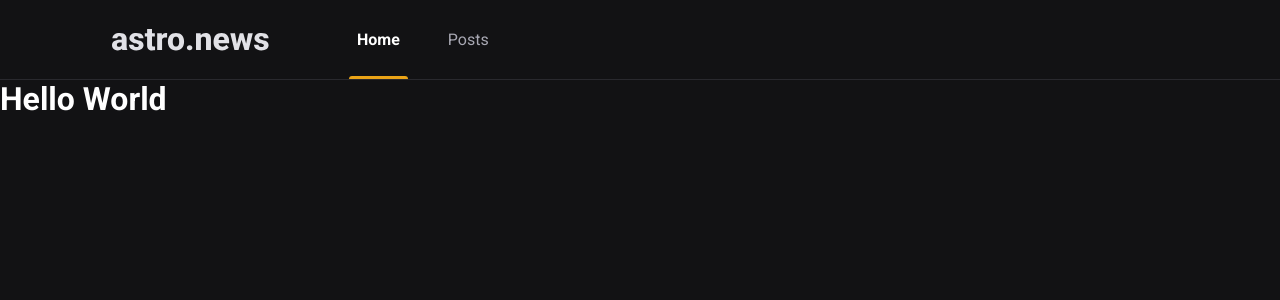
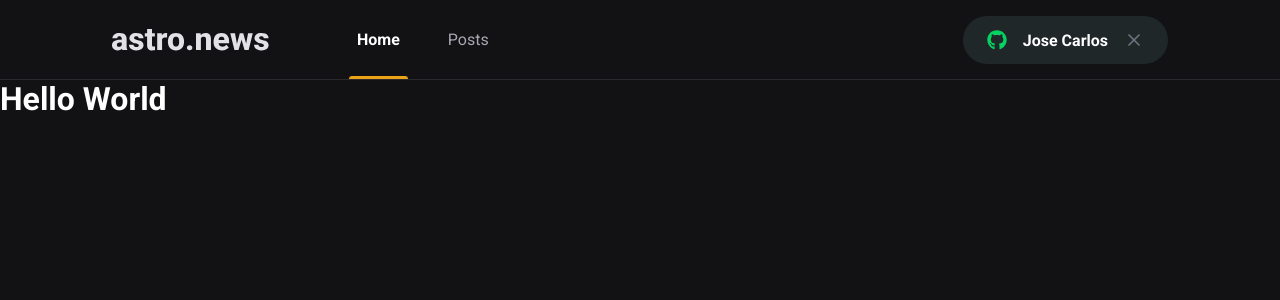
Before and after one commit to jcolscript/web--astronews, a Next.js app: page / in a window 1280 px wide. Shown: the top 300 px of the page. Built offline with nearby package versions, Linux system fonts and the light colour scheme.

Commit message:
feat: create signin button component

```diff
--- a/package.json
+++ b/package.json
@@ -12,6 +12,7 @@
     "next": "12.1.5",
     "react": "18.0.0",
     "react-dom": "18.0.0",
+    "react-icons": "^4.4.0",
     "sass": "^1.50.1"
   },
   "devDependencies": {
--- a/src/components/Header/index.tsx
+++ b/src/components/Header/index.tsx
@@ -1,3 +1,4 @@
+import { SigninButton } from '../SigninButton'
 import styles from './styles.module.scss'
 
 export function Header() {
@@ -9,6 +10,7 @@
           <a className={styles.active}>Home</a>
           <a>Posts</a>
         </nav>
+        <SigninButton />
       </div>
     </header>
   )
--- a/src/components/Header/styles.module.scss
+++ b/src/components/Header/styles.module.scss
@@ -49,4 +49,8 @@
       }
     }
   }
+
+  > button {
+    margin-left: auto;
+  }
 }
--- /dev/null
+++ b/src/components/SigninButton/index.tsx
@@ -0,0 +1,20 @@
+import { FaGithub } from 'react-icons/fa'
+import { FiX } from 'react-icons/fi'
+import styles from './styles.module.scss'
+
+export function SigninButton() {
+  const isUserLoggedIn = true
+
+  return isUserLoggedIn ? (
+    <button className={styles.signinButton} type="button">
+      <FaGithub color="#04d361" />
+      Jose Carlos
+      <FiX color="#737380" className={styles.closeIcon} />
+    </button>
+  ) : (
+    <button className={styles.signinButton} type="button">
+      <FaGithub color="#eba417" />
+      Sign in with GitHub
+    </button>
+  )
+}
--- /dev/null
+++ b/src/components/SigninButton/styles.module.scss
@@ -0,0 +1,30 @@
+.signinButton {
+  height: 3rem;
+  border-radius: 3rem;
+  background-color: var(--gray-850);
+  border: 0;
+  padding: 0 1.5rem;
+  display: flex;
+  justify-content: center;
+  align-items: center;
+  color: var(--white);
+  font-weight: bold;
+  transition: filter ease-in-out 0.3s;
+
+  svg {
+    width: 20px;
+    height: 20px;
+
+    &:first-child {
+      margin-right: 1rem;
+    }
+
+    &.closeIcon {
+      margin-left: 1rem;
+    }
+  }
+
+  &:hover {
+    filter: brightness(0.8);
+  }
+}
--- a/src/styles/global.scss
+++ b/src/styles/global.scss
@@ -10,6 +10,7 @@
   --gray-100: #e1e1e6;
   --gray-300: #a8a8b3;
   --gray-800: #29292e;
+  --gray-850: #1f2729;
   --gray-900: #121214;
 
   --cyan-500: #61dafb;
```
Also changed, not shown: .prettierrc.json, 1 other file (tests, documents, lock files or other folders).
